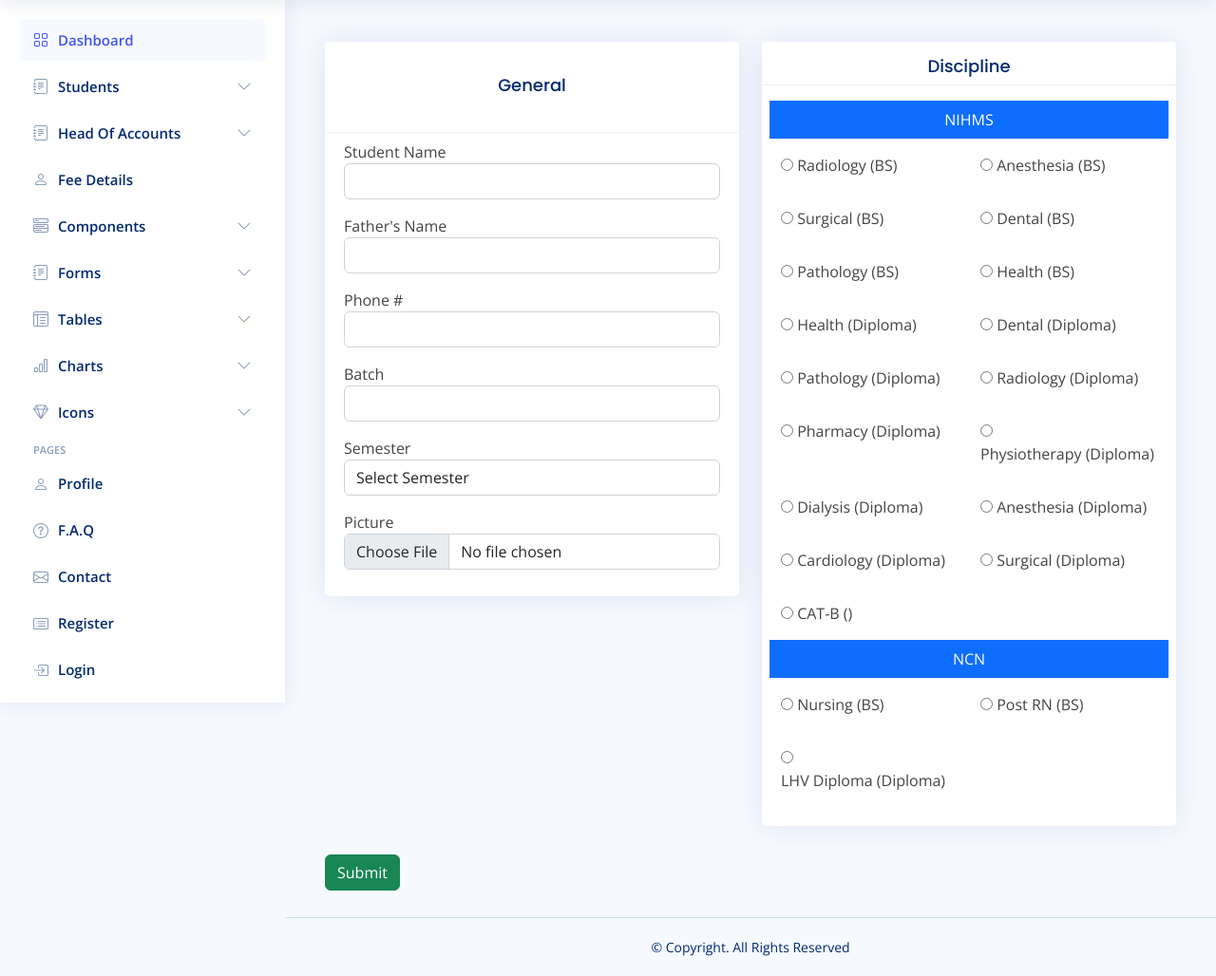
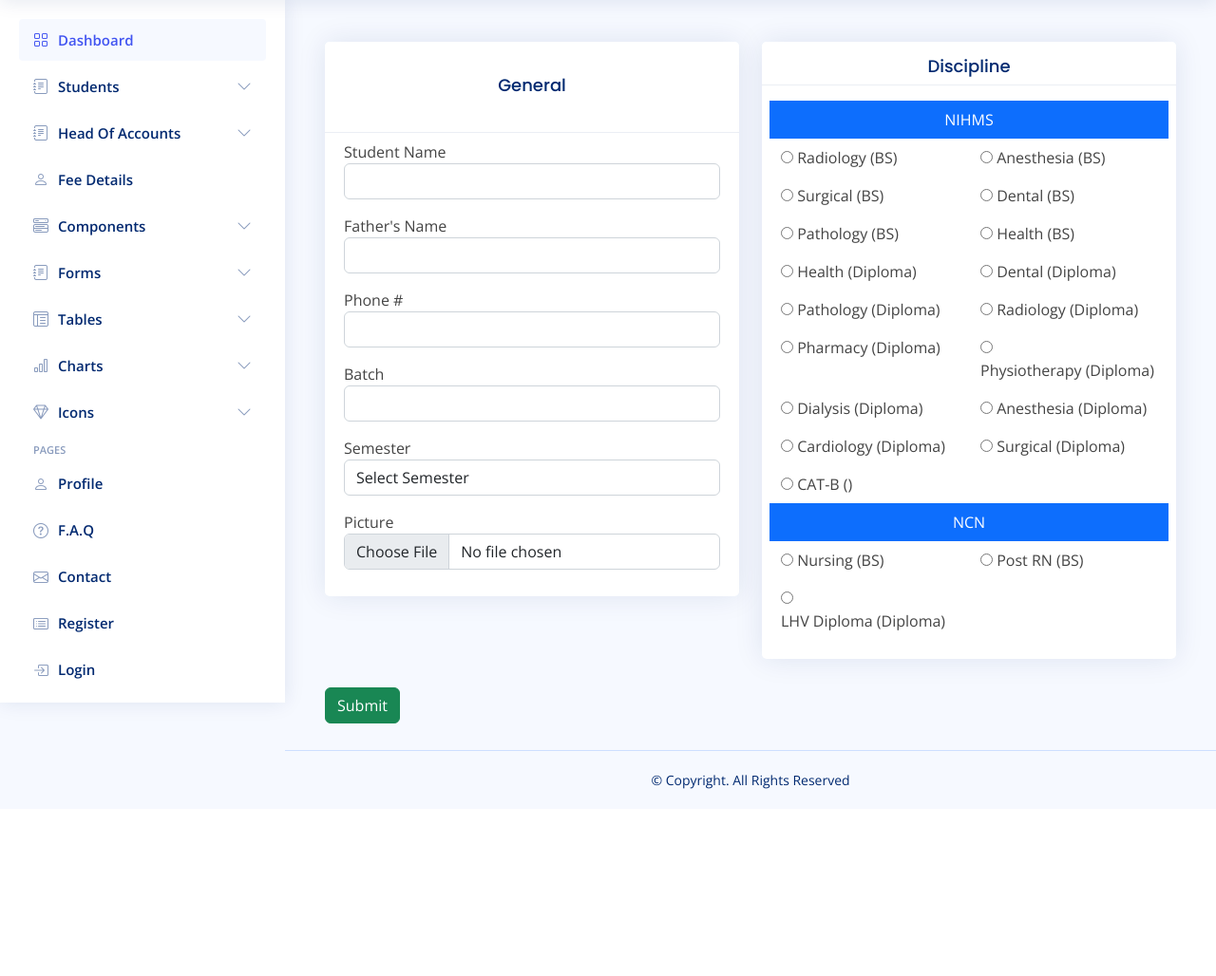
Before and after one commit to saadrehman11/school_management, a PHP site: page /views/students/add_student.php in a window 1280 px wide. Shown: the part 60-1088 px from the top of the page at 95% size. After the commit the page ends 891 px from the top, so only its background shows below. Run offline with PHP 8.4, Linux system fonts and the light colour scheme; data comes from the database, SQL or seed files in the repository; some libraries are stand-ins or nearby versions.

Commit message:
Unknown changes commit

```diff
--- a/views/head_of_accounts/add_head_of_accounts.php
+++ b/views/head_of_accounts/add_head_of_accounts.php
@@ -4,6 +4,7 @@ include '../../includes/sidebar.php';
 ?>
 
 <main id="main" class="main">
+  <div class="d-flex justify-content-center"><h2>Add Head Of Account</h2></div>
 <div class="container py-2">
 
     <form id="new_hoa_form"  method="post" action="#" onsubmit="new_hoa_form();return false">
--- a/views/students/add_student.php
+++ b/views/students/add_student.php
@@ -67,7 +67,7 @@ include '../../includes/sidebar.php';
                     {
                         ?>
 
-                        <div class="col-12 col-md-6 form-group py-3">
+                        <div class="col-12 col-md-6 form-group py-2">
                             <div class="custom-control custom-radio">
                                 <input class="custom-control-input" type="radio" id="discipline<?=$row['id']?>" name="discipline" value="<?=$row['id']?>" required>
                                 <label for="discipline<?=$row['id']?>" class="custom-control-label"><?=$row['discipline_name']?> (<?=$row['program']?>)</label>
@@ -85,7 +85,7 @@ include '../../includes/sidebar.php';
                     while ($row=mysqli_fetch_array($ret))
                     {
                         ?>
-                        <div class="col-12 col-md-6 form-group py-3">
+                        <div class="col-12 col-md-6 form-group py-2">
                             <div class="custom-control custom-radio">
                                 <input class="custom-control-input" type="radio" id="discipline<?=$row['id']?>" name="discipline" value="<?=$row['id']?>" required>
                                 <label for="discipline<?=$row['id']?>" class="custom-control-label"><?=$row['discipline_name']?> (<?=$row['program']?>)</label>
```
Also changed, not shown: controller/students_controller/php/students_controller.php (+22 -0 lines).
